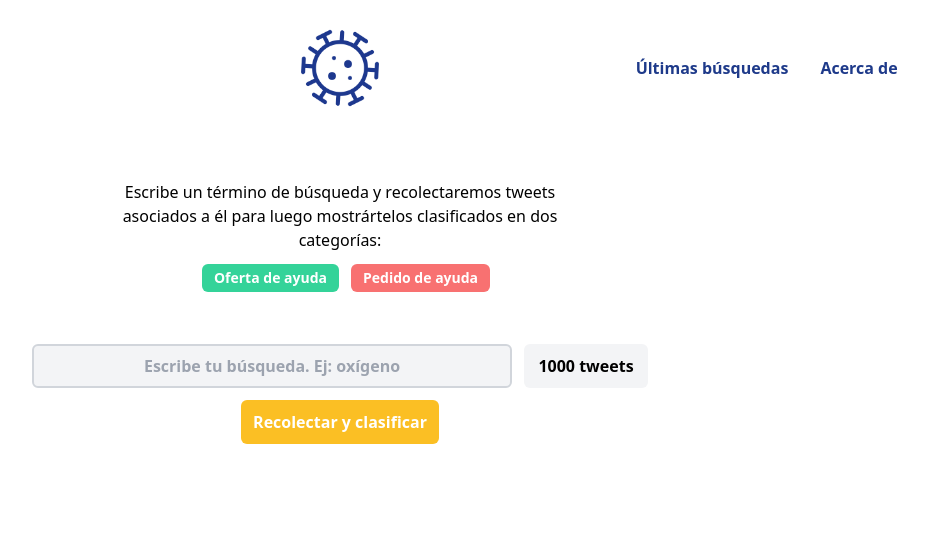
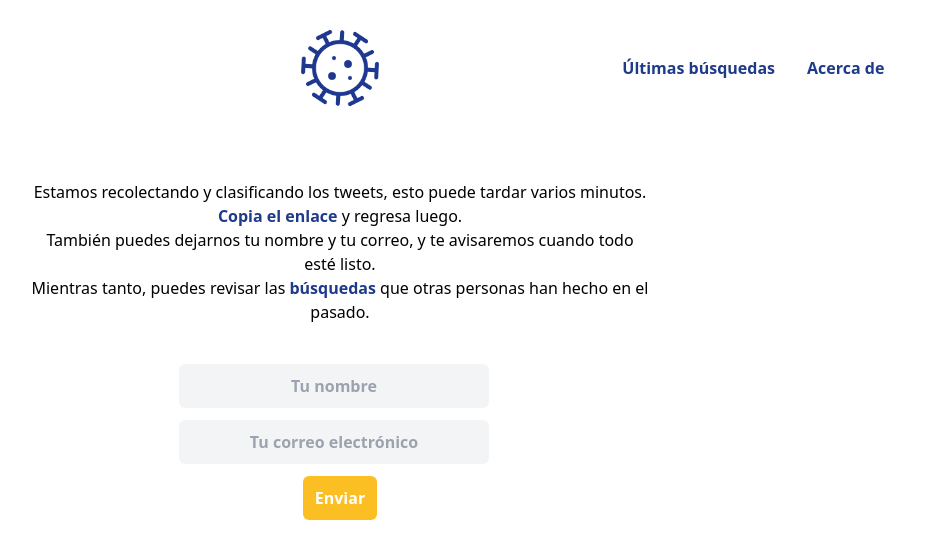
Before and after one commit to xavierfigueroav/twish, a React (Create React App) app in the folder frontend/: page /search/1 in a window 1280 px wide. Shown: the top 558 px of the page, without its empty margins (300-1228 px from the left). Built offline with nearby package versions, Linux system fonts and the light colour scheme.

Commit message:
Create Result page to show tweets classified

```diff
--- a/frontend/package.json
+++ b/frontend/package.json
@@ -11,6 +11,7 @@
     "react-dom": "^17.0.2",
     "react-router-dom": "^5.2.0",
     "react-scripts": "4.0.3",
+    "react-twitter-widgets": "^1.10.0",
     "web-vitals": "^1.1.1"
   },
   "scripts": {
--- a/frontend/src/App.js
+++ b/frontend/src/App.js
@@ -2,12 +2,14 @@ import { BrowserRouter, Route, Switch } from 'react-router-dom';
 
 import './App.css';
 import Search from './pages/Search';
+import Result from './pages/Result';
 
 
 const App = () => {
     return (
         <BrowserRouter>
           <Switch>
+            <Route path="/search/:id" component={Result} />
             <Route path="/" component={Search} />
           </Switch>
         </BrowserRouter>
--- /dev/null
+++ b/frontend/src/pages/Result.js
@@ -0,0 +1,76 @@
+import React, { useEffect, useState } from 'react';
+
+import { Link } from 'react-router-dom';
+import { Tweet } from 'react-twitter-widgets';
+
+import { Clipboard, copyToClipboard } from '../utils/Clipboard';
+import EmailAlertForm from '../components/EmailAlertForm';
+import Header from '../components/Header';
+import { HelpType } from '../utils/Constants';
+
+
+const Result = () => {
+
+    const [tweets, setTweets] = useState({});
+    const [activeTab, setActiveTab] = useState(HelpType.helpOffered);
+    const [linkCopied, setLinkCopied] = useState(false);
+
+    useEffect(() => {
+        // Call API to get tweets
+        setTweets({});
+    }, []);
+
+    const copyLink = () => {
+        copyToClipboard();
+        setLinkCopied(true);
+    };
+
+    const activeTabCSSClasses = `inline-block bg-gray-200 px-3 py-2 rounded-md text-gray-500`;
+    const inactiveTabCSSClasses = `inline-block hover:bg-gray-100 px-3 py-2 rounded-md text-gray-600`;
+
+    return (
+        <div className="m-5">
+            <Header />
+            { Object.keys(tweets).length === 0 ?
+                <main className="mt-16 mx-auto text-center md:w-3/4 lg:w-1/2">
+                    <p>Estamos recolectando y clasificando los tweets, esto puede tardar varios minutos.</p>
+                    { linkCopied ? <p className="text-green-400 font-semibold">¡Enlace copiado!</p> :
+                        <p>
+                            <button type="button" className="text-blue-900 font-bold hover:underline"
+                            onClick={copyLink}>Copia el enlace</button> y regresa luego.
+                        </p>
+                    }
+                    <p>También puedes dejarnos tu nombre y tu correo, y te avisaremos cuando todo esté listo.</p>
+                    <p>
+                        Mientras tanto, puedes revisar
+                        las <Link to="/" className="text-blue-900 font-bold hover:underline">búsquedas</Link> que
+                        otras personas han hecho en el pasado.
+                    </p>
+                    <EmailAlertForm />
+                    <Clipboard copy={document.location.href} />
+                </main> :
+                <main className="mt-16 mx-auto text-center lg:w-3/4">
+                    <ul className="space-x-4">
+                        <li className={activeTab === HelpType.helpOffered ? activeTabCSSClasses : inactiveTabCSSClasses}>
+                            <button className="focus:outline-none font-semibold"
+                            onClick={() => setActiveTab(HelpType.helpOffered)}>
+                                Oferta de ayuda
+                            </button>
+                        </li>
+                        <li className={activeTab === HelpType.helpWanted ? activeTabCSSClasses : inactiveTabCSSClasses}>
+                            <button className="focus:outline-none font-semibold"
+                            onClick={() => setActiveTab(HelpType.helpWanted)}>
+                                Pedido de ayuda
+                            </button>
+                        </li>
+                    </ul>
+                    <div className="mt-16 mx-auto text-center grid grid-cols-1 md:grid-cols-2 lg:grid-cols-3 gap-5">
+                        { tweets[activeTab].map(id => <Tweet key={id} tweetId={id} />) }
+                    </div>
+                </main>
+            }
+        </div>
+    );
+};
+
+export default Result;
```
Also changed, not shown: 1 other file (tests, documents, lock files or other folders).
